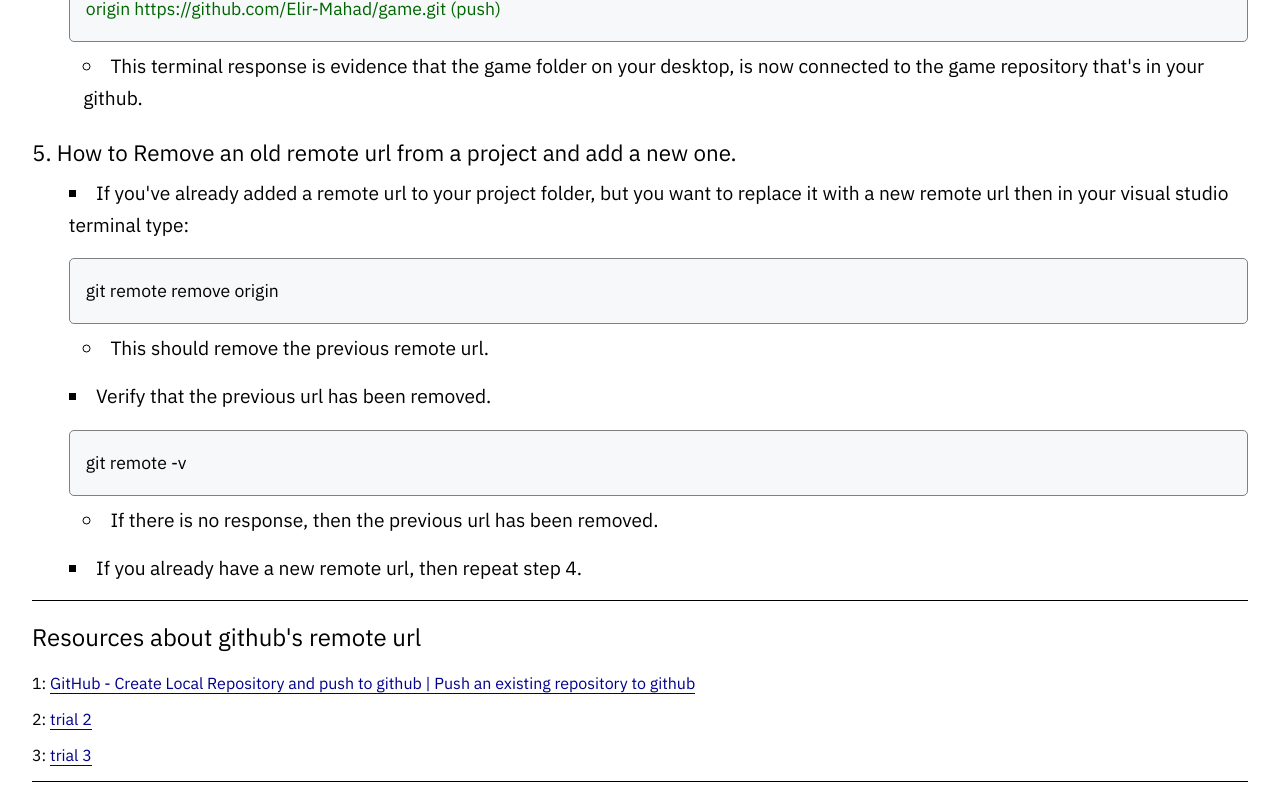
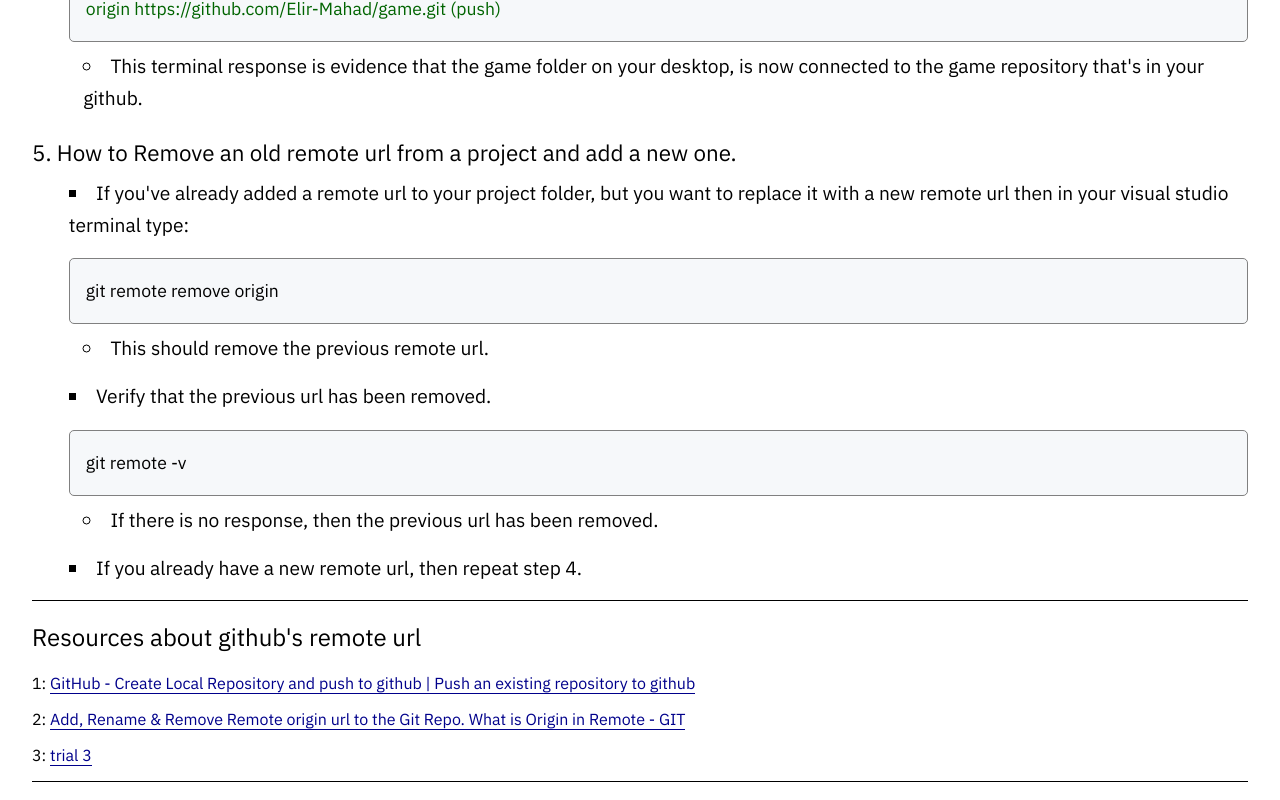
Before and after one commit to Elir-Mahad/notes, a Next.js app: page /add-remote-url-to-local-repo in a window 1280 px wide. Shown: the part 3215-4015 px from the top of the page. Built offline with nearby package versions, Linux system fonts and the light colour scheme.

Commit message:
Add second resource item to remote url blog post

```diff
--- a/pages/add-remote-url-to-local-repo.js
+++ b/pages/add-remote-url-to-local-repo.js
@@ -275,8 +275,8 @@ function RemoteOriginUrl() {
           topic="github's remote url"
           firstResTitle="GitHub - Create Local Repository and push to github | Push an existing repository to github"
           firstLink="https://www.youtube.com/watch?v=vbQ2bYHxxEA"
-          secondResTitle="trial 2"
-          secondLink="YYY"
+          secondResTitle="Add, Rename & Remove Remote origin url to the Git Repo. What is Origin in Remote - GIT"
+          secondLink="https://www.youtube.com/watch?v=YxTmfSuI74o"
           thirdResTitle="trial 3"
           thirdLink="www"
         />
```
